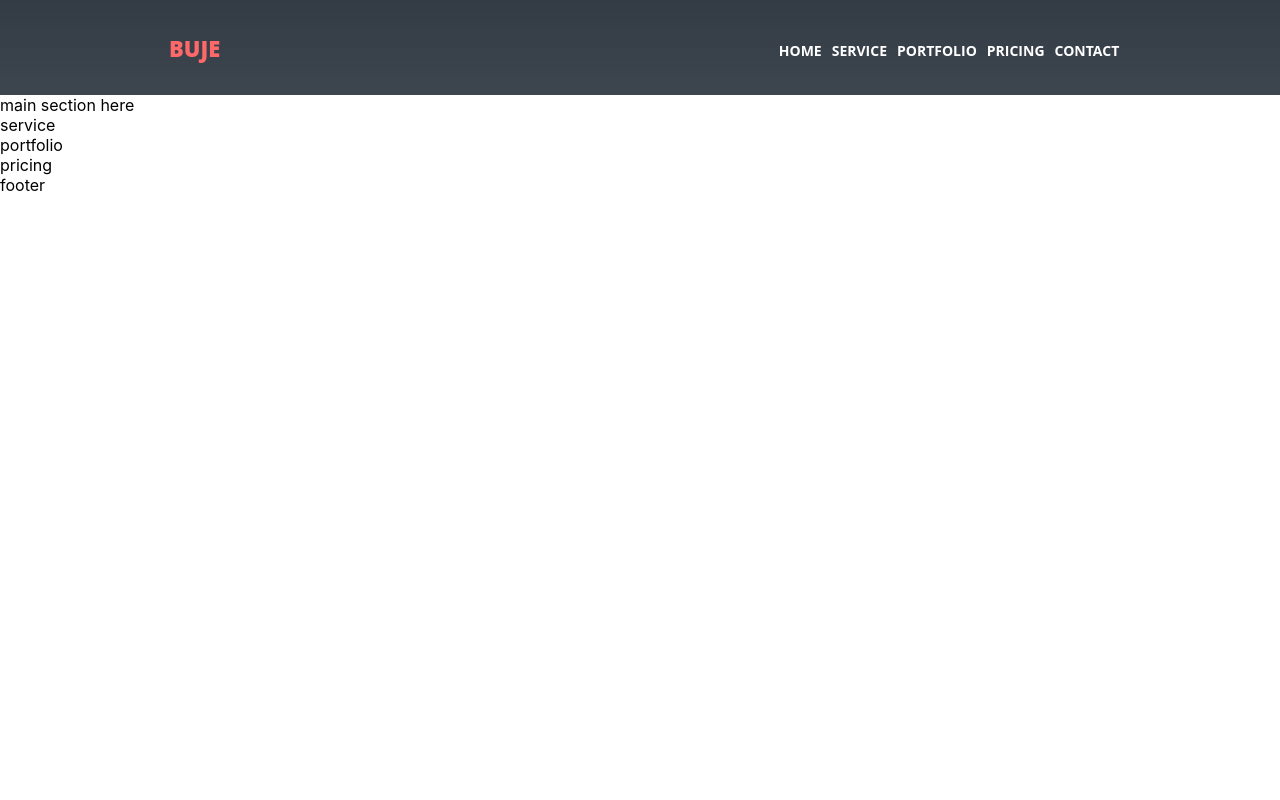
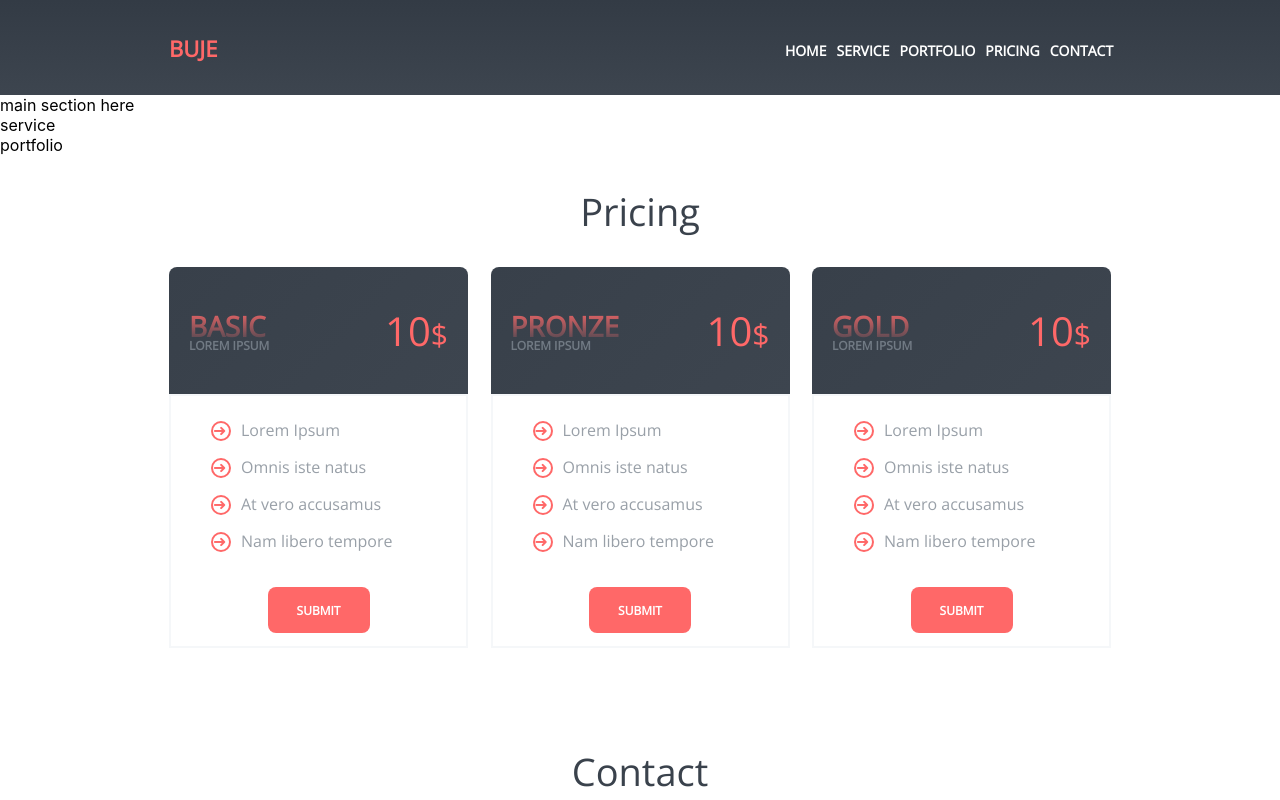
Before and after one commit to PiotrWolski1000/react-pixel-perfect-website, a React (Create React App) app: page / in a window 1280 px wide. Shown: the top 800 px of the page. Built offline with nearby package versions, Linux system fonts and the light colour scheme.

Commit message:
updates landing page by new sections

```diff
--- a/src/pages/index.js
+++ b/src/pages/index.js
@@ -1,20 +1,21 @@
 import React, { Component } from 'react';
-import Layout from '../components/Layout/'
-import MainSection from '../components/mainSection/'
+import Main from '../components/Main/'
+import Pricing from '../components/Pricing/'
+import ContactForm from '../components/ContactForm/'
+
 class index extends Component {
     render() {
         return (
             <>
-                <MainSection/>
+                <Main/>
                 <section>
                     service
                 </section>
                 <section>
                     portfolio
                 </section>
-                <section>
-                    pricing
-                </section>
+                <Pricing/>
+                <ContactForm/>
             </>
         );
     }
```
